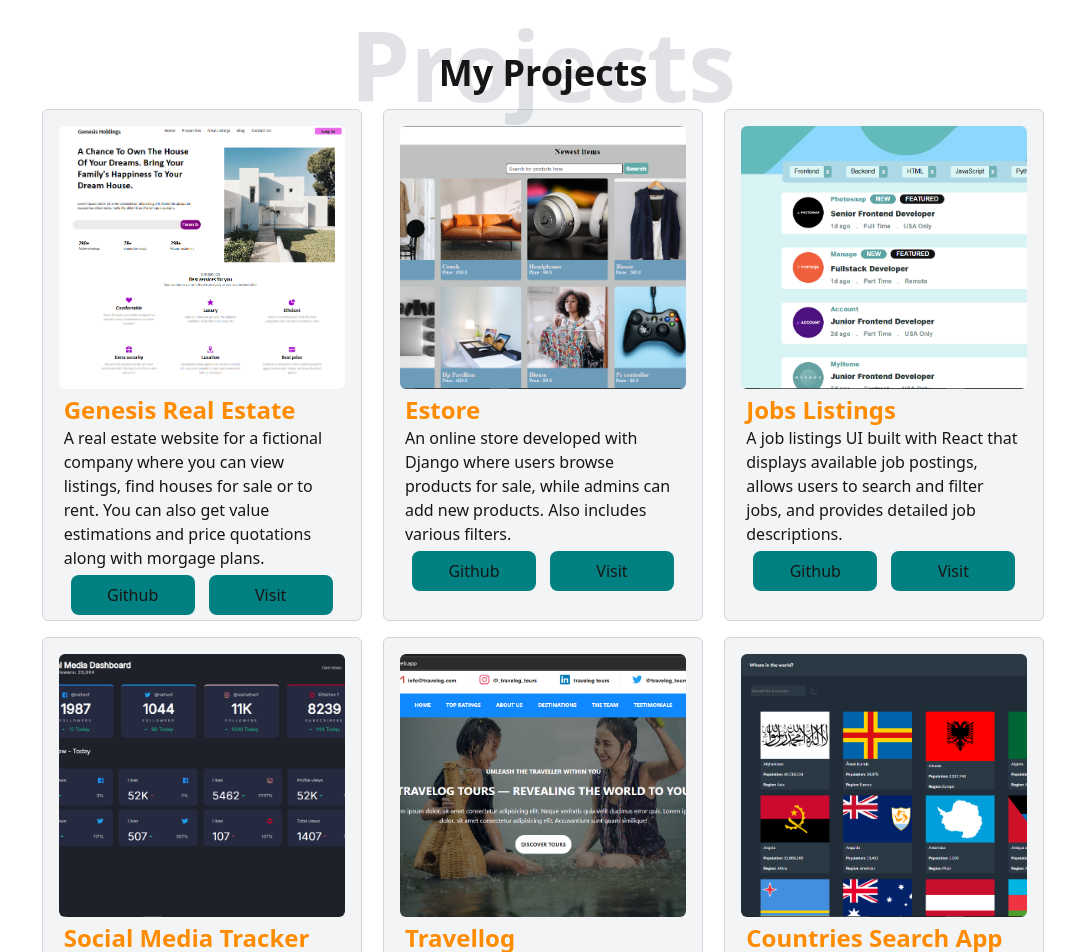
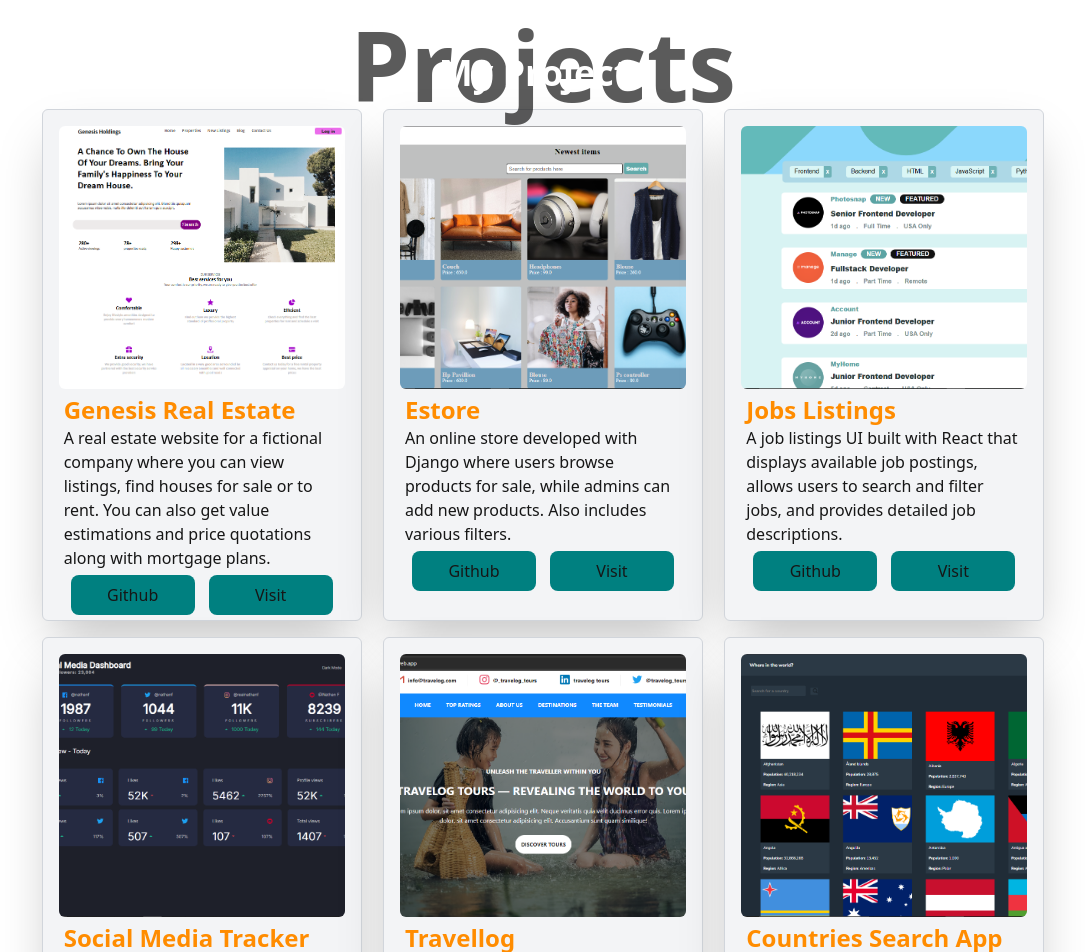
Before and after one commit to p-karari/portfolio_project, a React (Vite) app: page /projects in a window 1280 px wide. Shown: the part 1020-1972 px from the top of the page, without its empty margins (97-1182 px from the left). Built offline with nearby package versions, Linux system fonts and the light colour scheme.

Commit message:
Updated the projects page features, added more responsiveness

```diff
--- a/src/components/Projects.tsx
+++ b/src/components/Projects.tsx
@@ -5,132 +5,167 @@ import Estores from '../images/Estores.png'
 import SocialAnalyzer from '../images/SocialMediaTracker.png'
 import Jobs from '../images/JobListings.png'
 import Countries from '../images/CountriesSearch.png'
+import { Tilt } from 'react-tilt'
 
 function Projects() {
   return (
     <>
-    <div className='my-[2rem]'>
+    <div className='my-[2rem] font-general'>
     <div className="relative mx-auto text-4xl font-bold w-[50%] flex items-center justify-center">
-  <span className="absolute text-[6rem] text-gray-400 opacity-30 ">Projects</span>
-  <p className="relative z-10 mt-[1rem]">My Projects</p>
+  <span className="absolute text-[6rem] opacity-70 font-general text-gold">Projects</span>
+  <p className="relative z-10 mt-[1rem] text-white">My Projects</p>
 </div>
     <div className='flex flex-row mx-auto w-[80%] my-[1rem]'>
-      <div className='rounded-md w-[20rem] h-[32rem] m-auto bg-gray-100 border border-solid border-gray-300 p-4'>
-          <div className="w-[100%] rounded-md h-[55%] "><img className="h-full w-full object-cover object-left-top rounded-md" src={Genesis} alt="" /></div>
+
+    <Tilt className="rounded-lg shadow-2xl w-[20rem] h-[32rem] m-auto" options={{ max: 25, scale: 1.05 }}>
+  <div className='rounded-md bg-gray-100 border border-solid border-gray-300 p-4 h-full'>
+    <div className="w-[100%] rounded-md h-[55%]">
+      <img className="h-full w-full object-cover object-left-top rounded-md" src={Genesis} alt="Genesis Real Estate" />
+    </div>
     <div className="h-[40%] m-[5px]">
       <h1 className="text-2xl font-bold m-auto w-[auto] text-[#FF8C00]">Genesis Real Estate</h1>
-            <p>A real estate website for a fictional company where you can view listings, find houses for sale or to rent.
-               You can also get value estimations and price quotations along with morgage plans.
+      <p>
+        A real estate website for a fictional company where you can view listings, find houses for sale or to rent.
+        You can also get value estimations and price quotations along with mortgage plans.
       </p>
       <div className="flex flex-row my-[5px]">
-            <a href="https://github.com/p-karari/Real_Estate_Responsive_web"
+        <a
+          href="https://github.com/p-karari/Real_Estate_Responsive_web"
           target="_blank"
           rel="noopener noreferrer"
-             className="w-[45%] p-[8px] rounded-lg m-auto bg-[#008080] text-center flex justify-center">Github</a>
-            <a href="https://p-karari.github.io/Real_Estate_Responsive_web/"
+          className="w-[45%] p-[8px] rounded-lg m-auto bg-[#008080] text-center flex justify-center"
+        >
+          Github
+        </a>
+        <a
+          href="https://p-karari.github.io/Real_Estate_Responsive_web/"
           target="_blank"
           rel="noopener noreferrer"
-             className="w-[45%] p-[8px] rounded-lg m-auto bg-[#008080] text-center flex justify-center">Visit</a>            </div>
-          </div>
-        </div>
-
-        <div className='rounded-md w-[20rem] h-[32rem] m-auto bg-gray-100 border border-solid border-gray-300 p-4'>
-          <div className="w-[100%] rounded-md h-[55%] "><img className="h-full w-full object-cover object-centre rounded-md" src={Estores} alt="" /></div>
-          <div className="h-[40%] m-[5px]">
-            <h1 className="text-2xl font-bold m-auto w-[auto] text-[#FF8C00]">Estore</h1>
-            <p>An online store developed with Django where users browse products for sale, while admins can add new products. Also includes various filters.
-            </p>
-            <div className="flex flex-row my-[5px]">
-            <a href="https://github.com/p-karari"
-             target="_blank"
-             rel="noopener noreferrer"
-             className="w-[45%] p-[8px] rounded-lg m-auto bg-[#008080] text-center flex justify-center">Github</a>
-            <a href="https://"
-             target="_blank"
-             rel="noopener noreferrer"
-             className="w-[45%] p-[8px] rounded-lg m-auto bg-[#008080] text-center flex justify-center">Visit</a>
+          className="w-[45%] p-[8px] rounded-lg m-auto bg-[#008080] text-center flex justify-center"
+        >
+          Visit
+        </a>
       </div>
     </div>
   </div>
+</Tilt>
 
-        <div className='rounded-md w-[20rem] h-[32rem] m-auto bg-gray-100 border border-solid border-gray-300 p-4'>
-          <div className="w-[100%] h-[55%]"><img className="h-full w-full object-cover object-left-top rounded-md" src={Jobs} alt="" /></div>
+
+<Tilt className="rounded-lg shadow-2xl w-[20rem] h-[32rem] m-auto" options={{ max: 25, scale: 1.05 }}>
+  <div className='rounded-md bg-gray-100 border border-solid border-gray-300 p-4 h-full'>
+    <div className="w-[100%] rounded-md h-[55%]">
+      <img className="h-full w-full object-cover object-centre rounded-md" src={Estores} alt="Estore Screenshot" />
+    </div>
     <div className="h-[40%] m-[5px]">
-            <h1 className="text-2xl font-bold m-auto w-[auto] text-[#FF8C00]">Jobs Listings</h1>
-            <p>A job listings UI built with React that displays available job postings, allows users to search and filter jobs, and provides detailed job descriptions.
+      <h1 className="text-2xl font-bold m-auto w-[auto] text-[#FF8C00]">Estore</h1>
+      <p>
+        An online store developed with Django where users browse products for sale, while admins can add new products. Also includes various filters.
       </p>
       <div className="flex flex-row my-[5px]">
-            <a href="https://github.com/p-karari/Job_Listings"
+        <a
+          href="https://github.com/p-karari/E-stores"
           target="_blank"
           rel="noopener noreferrer"
-             className="w-[45%] p-[8px] rounded-lg m-auto bg-[#008080] text-center flex justify-center">Github</a>
-            <a href="https://p-karari.github.io/Job_Listings/"
+          className="w-[45%] p-[8px] rounded-lg m-auto bg-[#008080] text-center flex justify-center"
+        >
+          Github
+        </a>
+        <a
+          href="https://github.com/p-karari/E-stores"
           target="_blank"
           rel="noopener noreferrer"
-             className="w-[45%] p-[8px] rounded-lg m-auto bg-[#008080] text-center flex justify-center">Visit</a>
+          className="w-[45%] p-[8px] rounded-lg m-auto bg-[#008080] text-center flex justify-center"
+        >
+          Visit
+        </a>
       </div>
     </div>
   </div>
+</Tilt>
+
+<Tilt className="rounded-lg shadow-2xl w-[20rem] h-[32rem] m-auto" options={{ max: 25, scale: 1.05 }}>
+  <div className='rounded-md bg-gray-100 border border-solid border-gray-300 p-4 h-full'>
+    <div className="w-[100%] h-[55%]">
+      <img className="h-full w-full object-cover object-left-top rounded-md" src={Jobs} alt="Jobs Listings Screenshot" />
+    </div>
+    <div className="h-[40%] m-[5px]">
+      <h1 className="text-2xl font-bold m-auto w-[auto] text-[#FF8C00]">Jobs Listings</h1>
+      <p>
+        A job listings UI built with React that displays available job postings, allows users to search and filter jobs, and provides detailed job descriptions.
+      </p>
+      <div className="flex flex-row my-[5px]">
+        <a
+          href="https://github.com/p-karari/Job_Listings"
+          target="_blank"
+          rel="noopener noreferrer"
+          className="w-[45%] p-[8px] rounded-lg m-auto bg-[#008080] text-center flex justify-center"
+        >
+          Github
+        </a>
+        <a
+          href="https://p-karari.github.io/Job_Listings/"
+          target="_blank"
+          rel="noopener noreferrer"
+          className="w-[45%] p-[8px] rounded-lg m-auto bg-[#008080] text-center flex justify-center"
+        >
+          Visit
+        </a>
+      </div>
+    </div>
+  </div>
+</Tilt>
 
 
     </div>
-    <div className='flex flex-row mx-auto w-[80%] my-[1rem]'>
-    <div className='rounded-md w-[20rem] h-[32rem] m-auto bg-gray-100 border border-solid border-gray-300 p-4'>
-      <div className="w-[100%] rounded-md h-[55%] "><img className="h-full w-full object-cover rounded-md" src={SocialAnalyzer} alt="" /></div>
+<div className="flex flex-row mx-auto w-[80%] my-[1rem]">
+  <Tilt className="rounded-lg shadow-2xl w-[20rem] h-[32rem] m-auto" options={{ max: 25, scale: 1.05 }}>
+    <div className='rounded-md bg-gray-100 border border-solid border-gray-300 p-4 h-full'>
+      <div className="w-[100%] rounded-md h-[55%]">
+        <img className="h-full w-full object-cover rounded-md" src={SocialAnalyzer} alt="Social Media Tracker" />
+      </div>
       <div className="h-[40%] m-[5px]">
         <h1 className="text-2xl font-bold m-auto w-[auto] text-[#FF8C00]">Social Media Tracker</h1>
-            <p>An interface built with HTML, CSS, and JS that tracks and displays various social media statistics in a user-friendly dashboard.
-            </p>
+        <p>An interface built with HTML, CSS, and JS that tracks and displays various social media statistics in a user-friendly dashboard.</p>
         <div className="flex flex-row my-[5px]">
-            <a href="https://github.com/p-karari/Social_media_tracker_App"
-             target="_blank"
-             rel="noopener noreferrer"
-             className="w-[45%] p-[8px] rounded-lg m-auto bg-[#008080] text-center flex justify-center">Github</a>
-            <a href="https://p-karari.github.io/Social_media_tracker_App/"
-             target="_blank"
-             rel="noopener noreferrer"
-             className="w-[45%] p-[8px] rounded-lg m-auto bg-[#008080] text-center flex justify-center">Visit</a>
+          <a href="https://github.com/p-karari/Social_media_tracker_App" target="_blank" rel="noopener noreferrer" className="w-[45%] p-[8px] rounded-lg m-auto bg-[#008080] text-center flex justify-center">Github</a>
+          <a href="https://p-karari.github.io/Social_media_tracker_App/" target="_blank" rel="noopener noreferrer" className="w-[45%] p-[8px] rounded-lg m-auto bg-[#008080] text-center flex justify-center">Visit</a>
         </div>
       </div>
     </div>
+  </Tilt>
 
-        <div className='rounded-md w-[20rem] h-[32rem] m-auto bg-gray-100 border border-solid border-gray-300 p-4'>
-          <div className="w-[100%] rounded-md h-[55%] "><img className="h-full w-full object-cover rounded-md" src={Travellog} alt="" /></div>
+  <Tilt className="rounded-lg shadow-2xl w-[20rem] h-[32rem] m-auto" options={{ max: 25, scale: 1.05 }}>
+    <div className='rounded-md bg-gray-100 border border-solid border-gray-300 p-4 h-full'>
+      <div className="w-[100%] rounded-md h-[55%]">
+        <img className="h-full w-full object-cover rounded-md" src={Travellog} alt="Travellog" />
+      </div>
       <div className="h-[40%] m-[5px]">
         <h1 className="text-2xl font-bold m-auto w-[auto] text-[#FF8C00]">Travellog</h1>
-            <p>A tours and travel website ui for a fictional company that organises trips to various destinations in the world.Utilizes HTML, CSS and JS.
-            </p>
+        <p>A tours and travel website UI for a fictional company that organizes trips to various destinations in the world. Utilizes HTML, CSS, and JS.</p>
         <div className="flex flex-row my-[5px]">
-            <a href="https://github.com/p-karari/tours_and_travel_responsive"
-             target="_blank"
-             rel="noopener noreferrer"
-             className="w-[45%] p-[8px] rounded-lg m-auto bg-[#008080] text-center flex justify-center">Github</a>
-            <a href="https://p-karari.github.io/tours_and_travel_responsive/"
-             target="_blank"
-             rel="noopener noreferrer"
-             className="w-[45%] p-[8px] rounded-lg m-auto bg-[#008080] text-center flex justify-center">Visit</a>
+          <a href="https://github.com/p-karari/tours_and_travel_responsive" target="_blank" rel="noopener noreferrer" className="w-[45%] p-[8px] rounded-lg m-auto bg-[#008080] text-center flex justify-center">Github</a>
+          <a href="https://p-karari.github.io/tours_and_travel_responsive/" target="_blank" rel="noopener noreferrer" className="w-[45%] p-[8px] rounded-lg m-auto bg-[#008080] text-center flex justify-center">Visit</a>
         </div>
       </div>
     </div>
+  </Tilt>
 
-        <div className='rounded-md w-[20rem] h-[32rem] m-auto bg-gray-100 border border-solid border-gray-300 p-4'>
-          <div className="w-[100%] rounded-md h-[55%] "><img className="h-full w-full object-cover object-left-top rounded-md" src={Countries} alt="" /></div>
+  <Tilt className="rounded-lg shadow-2xl w-[20rem] h-[32rem] m-auto" options={{ max: 25, scale: 1 }}>
+    <div className='rounded-md bg-gray-100 border border-solid border-gray-300 p-4 h-full'>
+      <div className="w-[100%] rounded-md h-[55%]">
+        <img className="h-full w-full object-cover object-left-top rounded-md" src={Countries} alt="Countries Search App" />
+      </div>
       <div className="h-[40%] m-[5px]">
         <h1 className="text-2xl font-bold m-auto w-[auto] text-[#FF8C00]">Countries Search App</h1>
-            <p>A web app using HTML, CSS, JS, and JSON data to search and retrieve information about countries worldwide.
-            </p>
+        <p>A web app using HTML, CSS, JS, and JSON data to search and retrieve information about countries worldwide.</p>
         <div className="flex flex-row my-[5px]">
-            <a href="https://github.com/p-karari/COUNTRIES_SEARCH_APP"
-             target="_blank"
-             rel="noopener noreferrer"
-             className="w-[45%] p-[8px] rounded-lg m-auto bg-[#008080] text-center flex justify-center">Github</a>
-            <a href="https://p-karari.github.io/COUNTRIES_SEARCH_APP/"
-             target="_blank"
-             rel="noopener noreferrer"
-             className="w-[45%] p-[8px] rounded-lg m-auto bg-[#008080] text-center flex justify-center">Visit</a>
+          <a href="https://github.com/p-karari/COUNTRIES_SEARCH_APP" target="_blank" rel="noopener noreferrer" className="w-[45%] p-[8px] rounded-lg m-auto bg-[#008080] text-center flex justify-center">Github</a>
+          <a href="https://p-karari.github.io/COUNTRIES_SEARCH_APP/" target="_blank" rel="noopener noreferrer" className="w-[45%] p-[8px] rounded-lg m-auto bg-[#008080] text-center flex justify-center">Visit</a>
         </div>
       </div>
     </div>
+  </Tilt>
+
     </div>
 
     </div>
```
Lines whose indentation alone changed are shown as unchanged.
